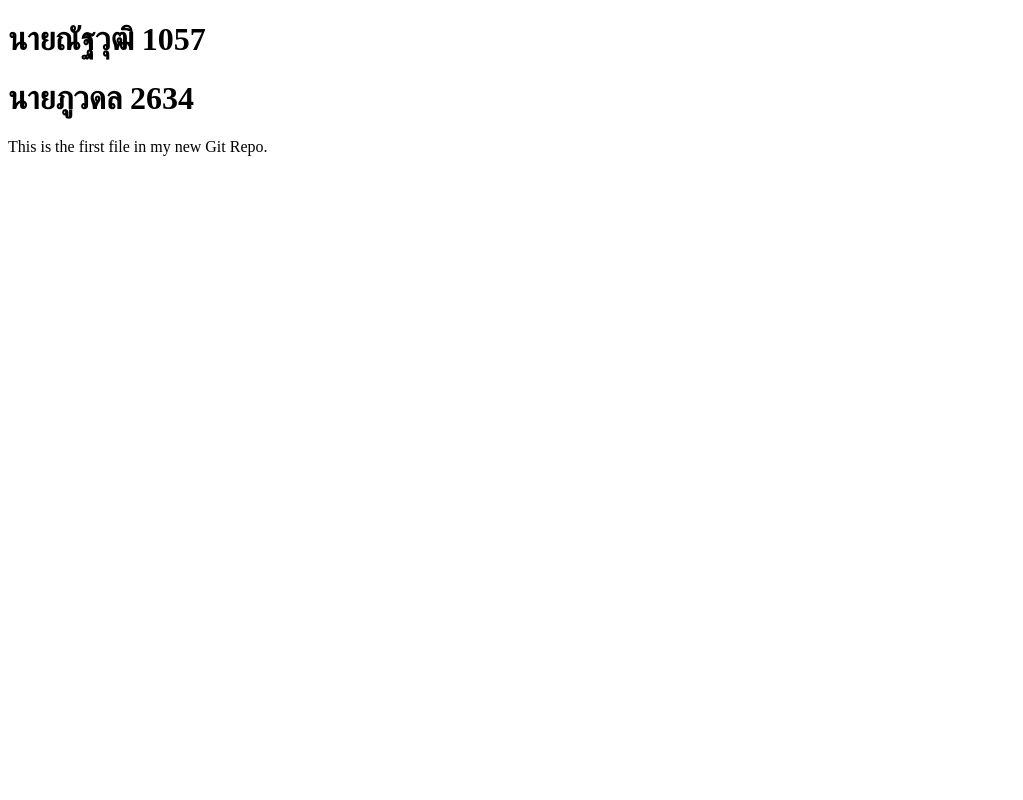
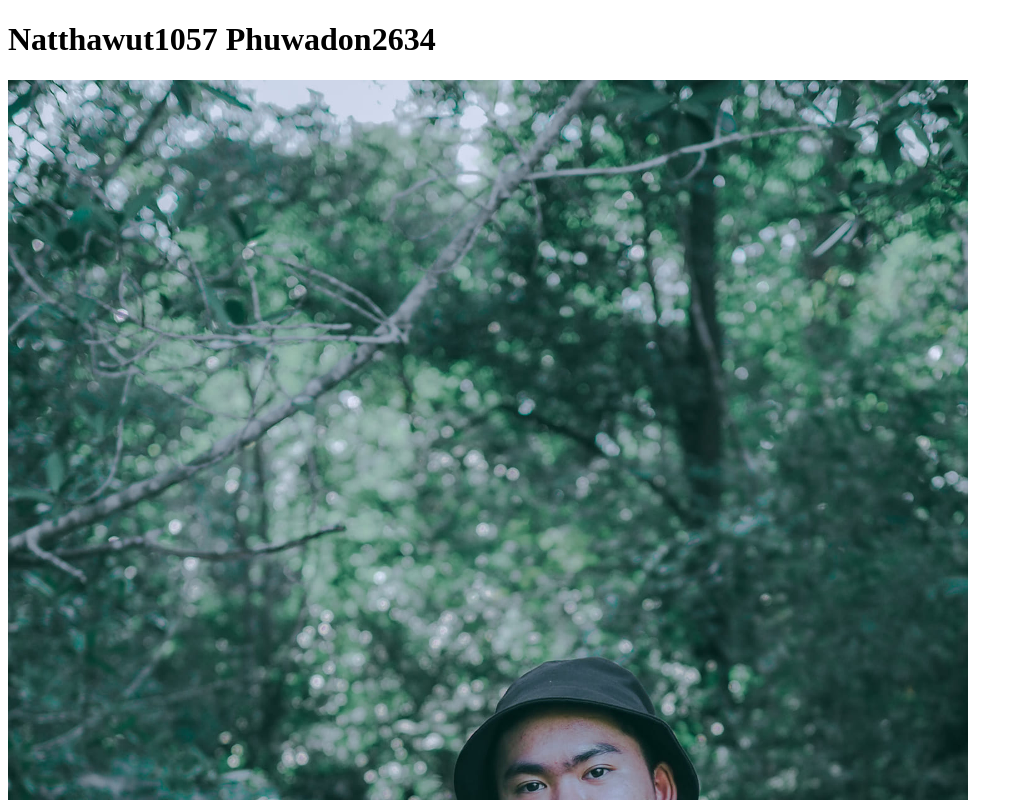
Before and after one commit to Natthawut1234/Lab23-8, a plain HTML site: page index.html in a window 1280 px wide. Shown: the top 800 px of the page, without its empty margins (0-1023 px from the left). Drawn offline with Linux system fonts and the light colour scheme.

Commit message:
Added image

```diff
--- a/index.html
+++ b/index.html
@@ -5,8 +5,9 @@
 </head>
 <body>
 
-<h1>นายณัฐวุฒิ 1057</h1>
-<h1>นายภูวดล 2634</h1>
+<h1>Natthawut1057 Phuwadon2634</h1>
+<div><img src="img.jpg" alt="Hello World from Space" ,src="img1.jpg" alt="Hello World from Space"
+    style="width:100%;max-width:960px"></div>
 <p>This is the first file in my new Git Repo.</p>
 
 </body>
```
Also changed, not shown: img.jpg (added), img1.jpg (added).
